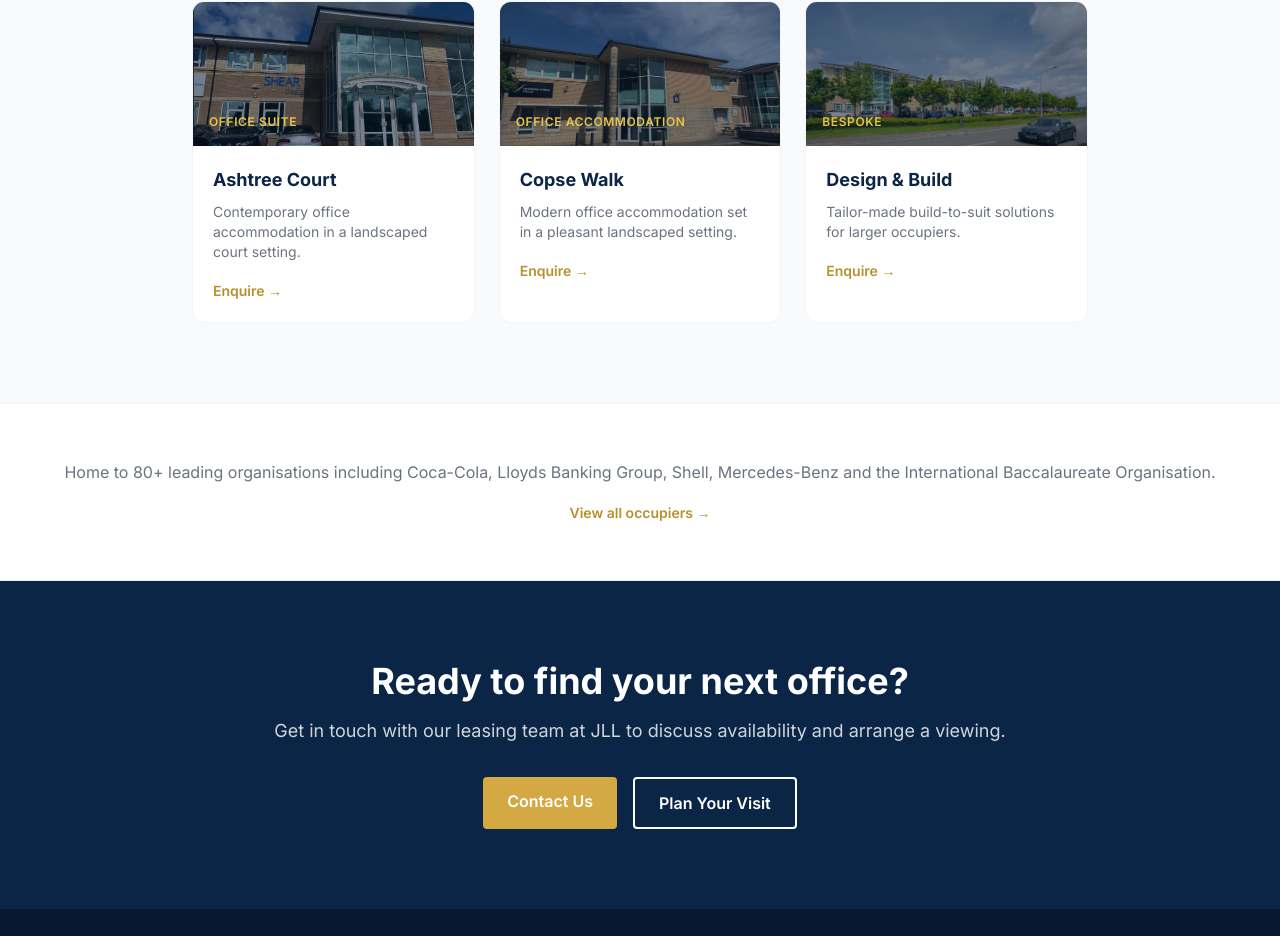
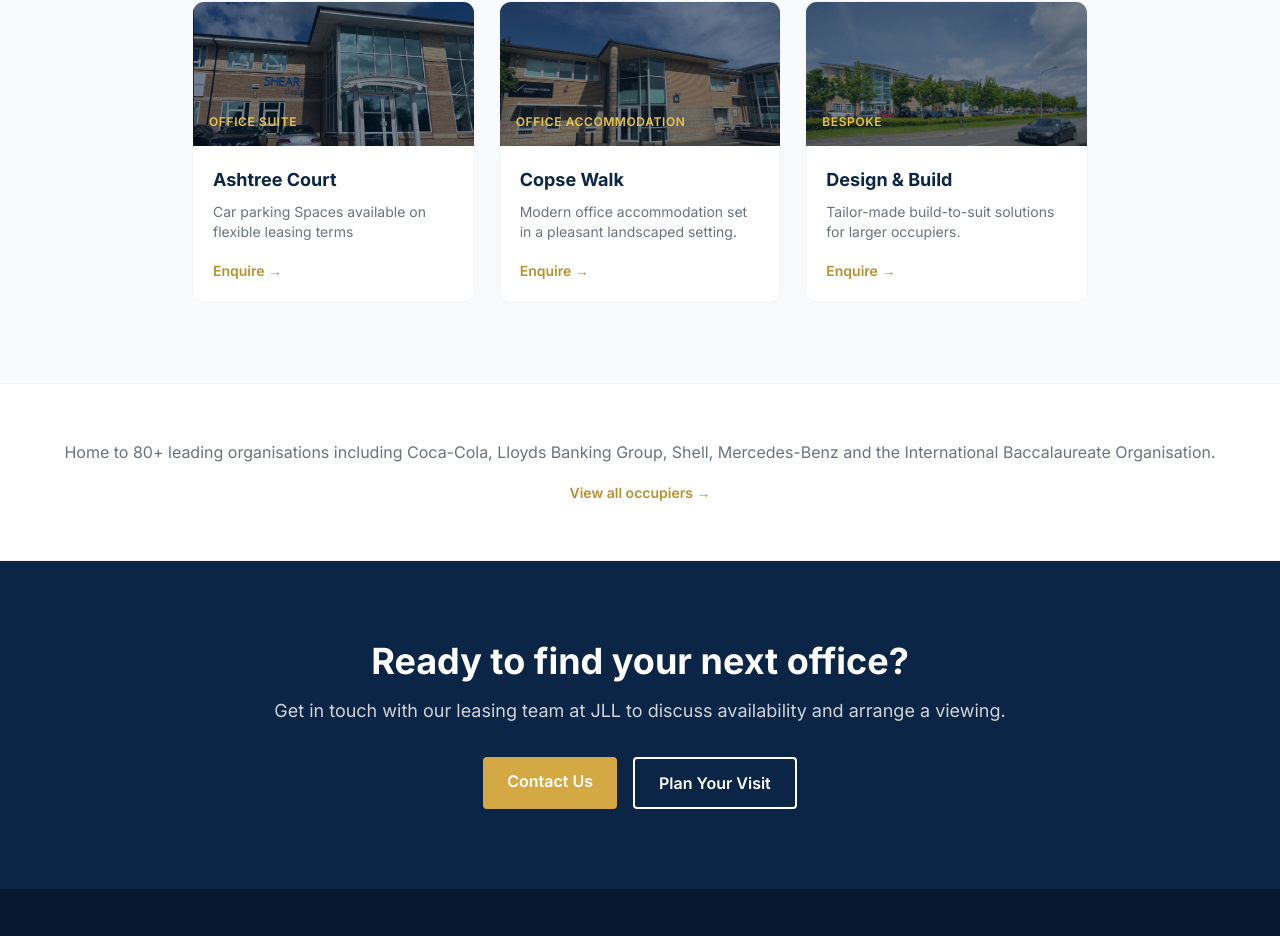
Before and after one commit to danielcridland96/cardiffgate-website, a Next.js app: page / in a window 1280 px wide. Shown: the part 1575-2511 px from the top of the page. Built offline with nearby package versions, Linux system fonts and the light colour scheme.

Commit message:
Update home page Ashtree Court card text
Co-Authored-By: Claude Sonnet 5.5 <noreply@anthropic.com>
Claude-Session: https://claude.ai/code/session_01F78sdPXEndefLX7csrZeEq

```diff
--- a/app/page.tsx
+++ b/app/page.tsx
@@ -43,7 +43,7 @@ const featuredSpaces = [
     name: 'Ashtree Court',
     type: 'Office Suite',
     image: '/ashtree-court.jpg',
-    description: 'Contemporary office accommodation in a landscaped court setting.',
+    description: 'Car parking Spaces available on flexible leasing terms',
   },
   {
     name: 'Copse Walk',
```
